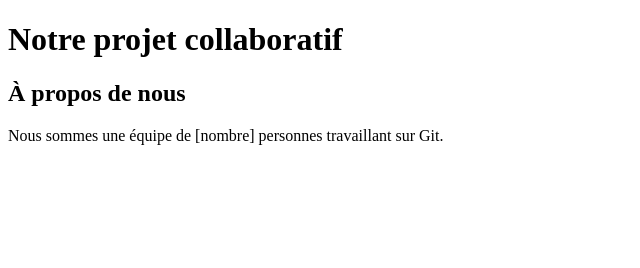
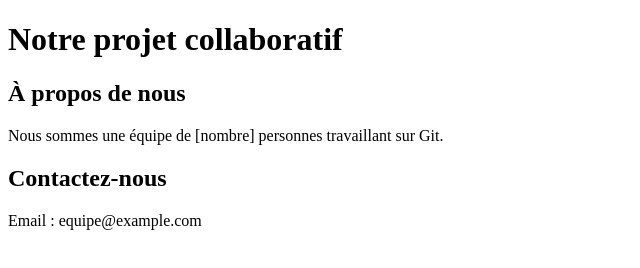
Before and after one commit to madridbg/projet-equipe-collaboration, a plain HTML site: page index.html in a window 1280 px wide. Shown: the whole page, without its empty margins (0-640 px from the left). Drawn offline with Linux system fonts and the light colour scheme.

Commit message:
Ajout de la section Contact

```diff
--- a/index.html
+++ b/index.html
@@ -1,10 +1,12 @@
 <!DOCTYPE html>
 <html lang="fr">
+
 <head>
     <meta charset="UTF-8">
     <meta name="viewport" content="width=device-width, initial-scale=1.0">
     <title>Projet d'équipe</title>
 </head>
+
 <body>
     <h1>Notre projet collaboratif</h1>
 
@@ -13,5 +15,10 @@
         <h2>À propos de nous</h2>
         <p>Nous sommes une équipe de [nombre] personnes travaillant sur Git.</p>
     </section>
+    <section id="contact">
+        <h2>Contactez-nous</h2>
+        <p>Email : equipe@example.com</p>
+    </section>
 </body>
+
 </html>
```
